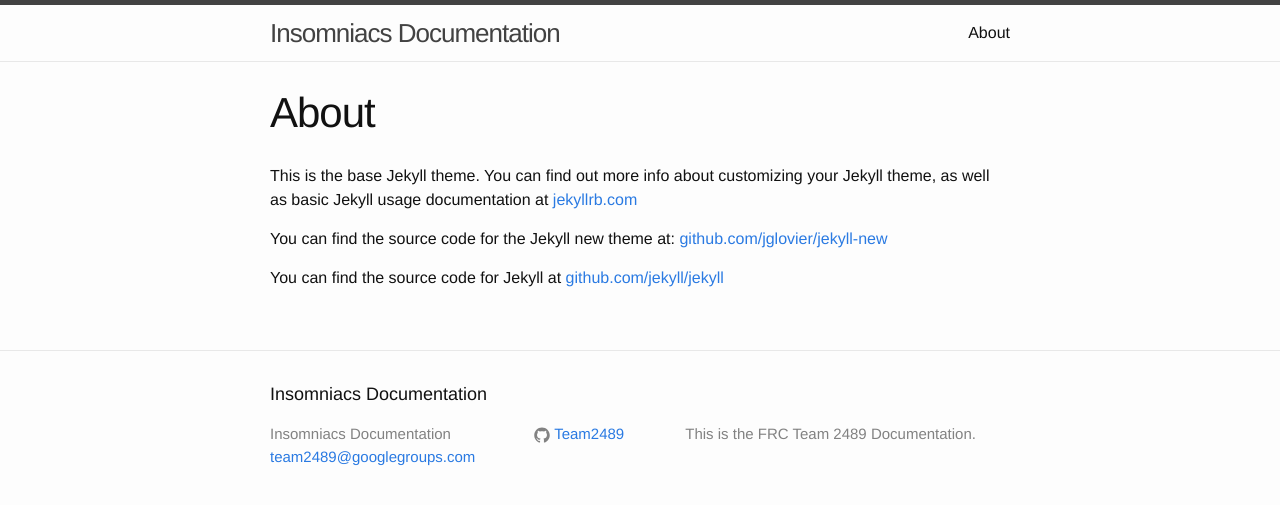
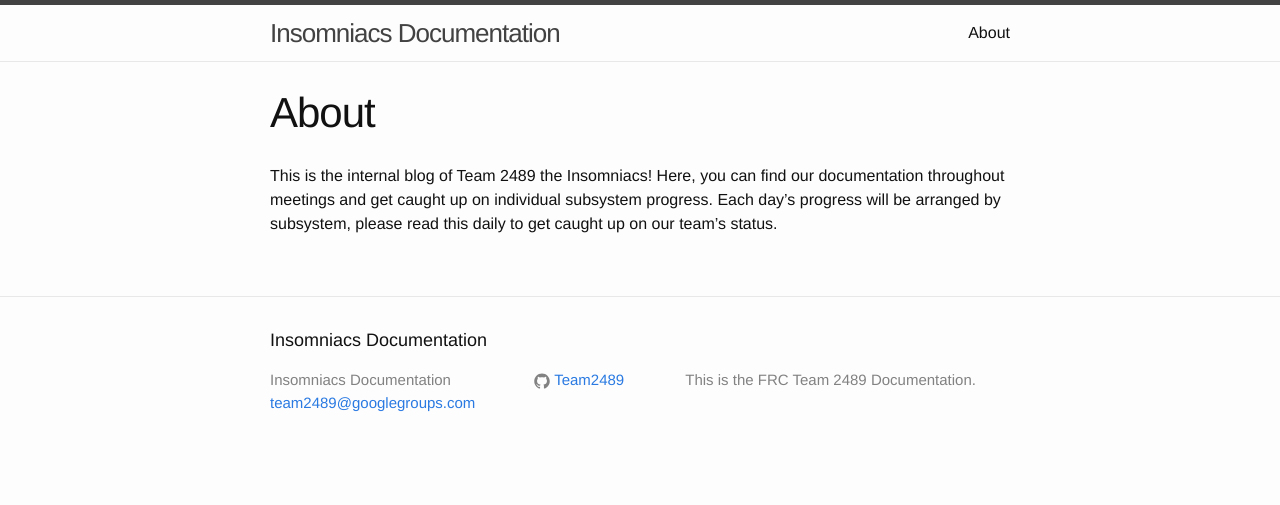
Before and after one commit to Team2489/2015RobotDocs, a Jekyll site: the page built from about.md, in a window 1280 px wide. Shown: the top 505 px of the page. Built offline with Jekyll 4.4.1, drawn with Linux system fonts in a browser that asks for light colours; Markdown is read by kramdown in place of the engine named in the settings.

Commit message:
Updating the about page

```diff
--- a/about.md
+++ b/about.md
@@ -4,8 +4,4 @@
 permalink: /about/
 ---
 
-This is the base Jekyll theme. You can find out more info about customizing your Jekyll theme, as well as basic Jekyll usage documentation at [jekyllrb.com](http://jekyllrb.com/)
-
-You can find the source code for the Jekyll new theme at: [github.com/jglovier/jekyll-new](https://github.com/jglovier/jekyll-new)
-
-You can find the source code for Jekyll at [github.com/jekyll/jekyll](https://github.com/jekyll/jekyll)
+This is the internal blog of Team 2489 the Insomniacs! Here, you can find our documentation throughout meetings and get caught up on individual subsystem progress. Each day's progress will be arranged by subsystem, please read this daily to get caught up on our team's status.
```
